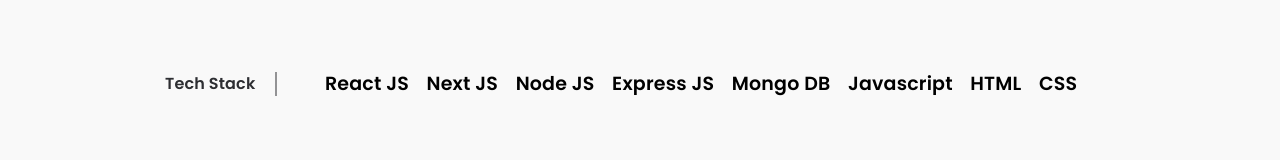
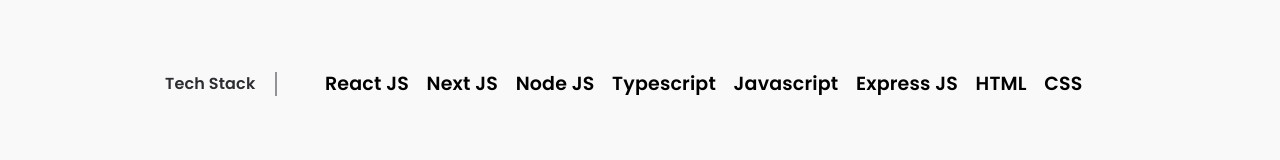
Before and after one commit to imraviprasad/Portfolio, a React (Create React App) app: page / in a window 1280 px wide. Shown: the part 551-711 px from the top of the page. Built offline with nearby package versions, Linux system fonts and the light colour scheme.

Commit message:
Update index.tsx

```diff
--- a/src/components/intro/index.tsx
+++ b/src/components/intro/index.tsx
@@ -37,9 +37,9 @@
           <S.Skill>React JS </S.Skill>
           <S.Skill>Next JS</S.Skill>
           <S.Skill>Node JS</S.Skill>
+          <S.Skill>Typescript</S.Skill>
+          <S.Skill>Javascript</S.Skill>
           <S.Skill>Express JS</S.Skill>
-          <S.Skill>Mongo DB</S.Skill>
-          <S.Skill>Javascript</S.Skill>
           <S.Skill>HTML</S.Skill>
           <S.Skill>CSS</S.Skill>
         </S.SkillBar>
```
